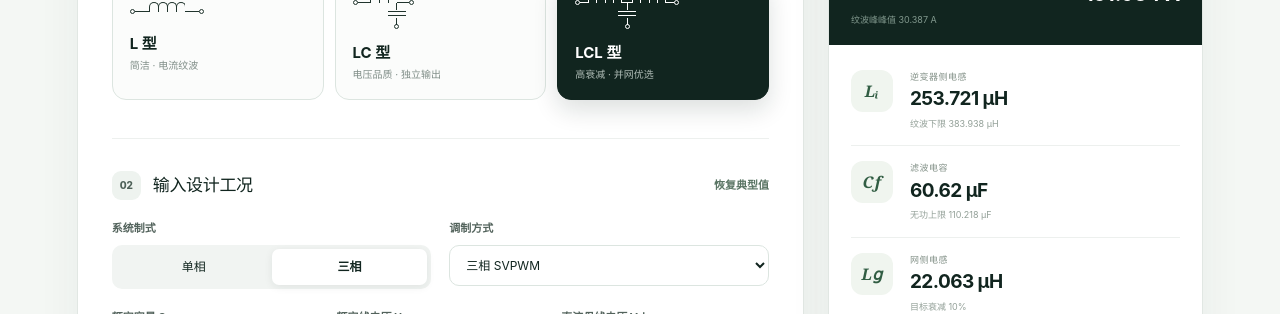
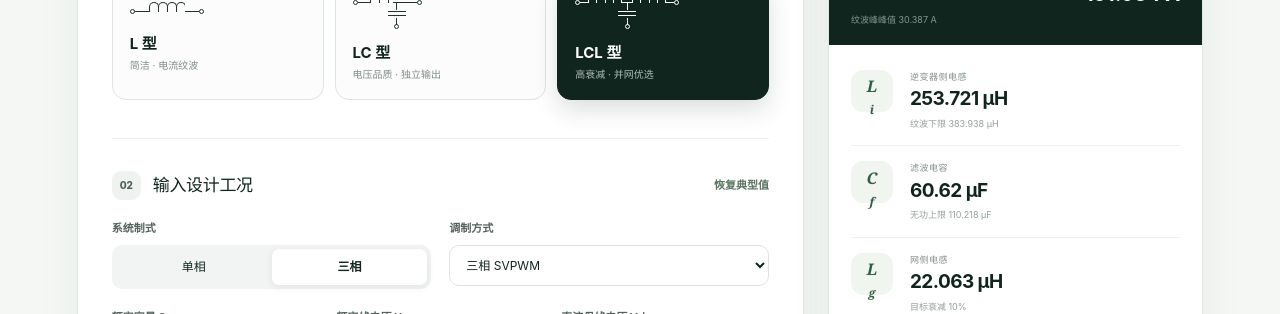
Before and after one commit to tenlancion/inverter-filter-designer, a Next.js app: page / in a window 1280 px wide. Shown: the part 486-800 px from the top of the page. Built offline with nearby package versions, Linux system fonts and the light colour scheme.

Commit message:
Update page.tsx

```diff
--- a/app/page.tsx
+++ b/app/page.tsx
@@ -114,6 +114,12 @@ export default function Home() {
           { key: "R𝖽", label: "阻尼电阻", value: fmt(result.rd, "ohm"), sub: `阻尼系数 ξ = ${damping}` },
         ];
 
+  const resultSymbols: [string, string][] = topology === "L"
+    ? [["L", ""]]
+    : topology === "LC"
+      ? [["L", "f"], ["C", "f"], ["f", "r"]]
+      : [["L", "i"], ["C", "f"], ["L", "g"], ["R", "d"]];
+
   return (
     <main>
       <header className="topbar">
@@ -138,6 +144,7 @@ export default function Home() {
                     <i className="circuit-node" />
                     <i className="circuit-wire" />
                     <span className="circuit-coil"><i /><i /><i /><i /></span>
+                    {item === "LC" && <i className="circuit-wire circuit-lc-spacer" />}
                     {item === "LCL" && <><i className="circuit-wire circuit-junction-wire" /><span className="circuit-coil"><i /><i /><i /><i /></span></>}
                     <i className="circuit-wire" />
                     <i className="circuit-node" />
@@ -177,7 +184,7 @@ export default function Home() {
           <div className="result-top"><div><span className="live-dot" /> 实时计算结果</div><span className={result.feasible ? "status ok" : "status warn"}>{result.feasible ? "参数可行" : "需要调整"}</span></div>
           <div className="current-strip"><span>额定电流 Iₙ</span><strong>{fmt(result.current, "A")}</strong><small>纹波峰峰值 {fmt(result.deltaI, "A")}</small></div>
           <div className="result-cards">
-            {resultCards.map((card) => <article key={card.key}><span className="symbol">{card.key}</span><div><small>{card.label}</small><strong>{card.value}</strong><p>{card.sub}</p></div></article>)}
+            {resultCards.map((card, index) => <article key={card.key}><span className="symbol"><i>{resultSymbols[index][0]}</i>{resultSymbols[index][1] && <sub>{resultSymbols[index][1]}</sub>}</span><div><small>{card.label}</small><strong>{card.value}</strong><p>{card.sub}</p></div></article>)}
           </div>
           <div className="checks"><h3>约束校核</h3>{result.checks.map((check) => <div key={check.label}><span className={check.ok ? "check yes" : "check no"}>{check.ok ? "✓" : "!"}</span><p><strong>{check.label}</strong><small>{check.value}</small></p></div>)}<div><span className="check neutral">M</span><p><strong>THD / 动态性能</strong><small>请将本页参数带入 MATLAB / Simulink 验证</small></p></div></div>
           <div className="result-note"><span>i</span><p><strong>工程初选提示</strong>本站不计算 THD。计算采用文档中的最恶劣纹波与无功约束；请在 MATLAB / Simulink 中继续验证谐波、控制稳定性、暂态过冲、器件容差、磁芯饱和与电网阻抗影响。</p></div>
```
